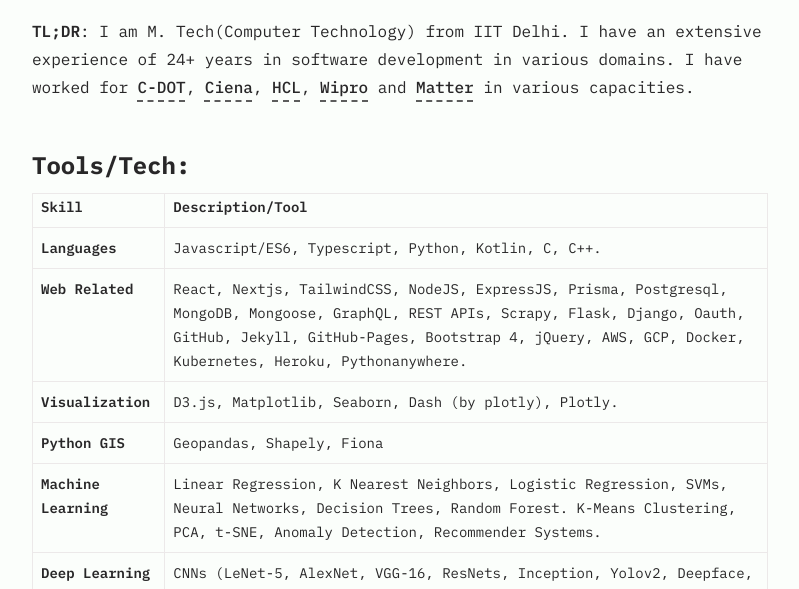
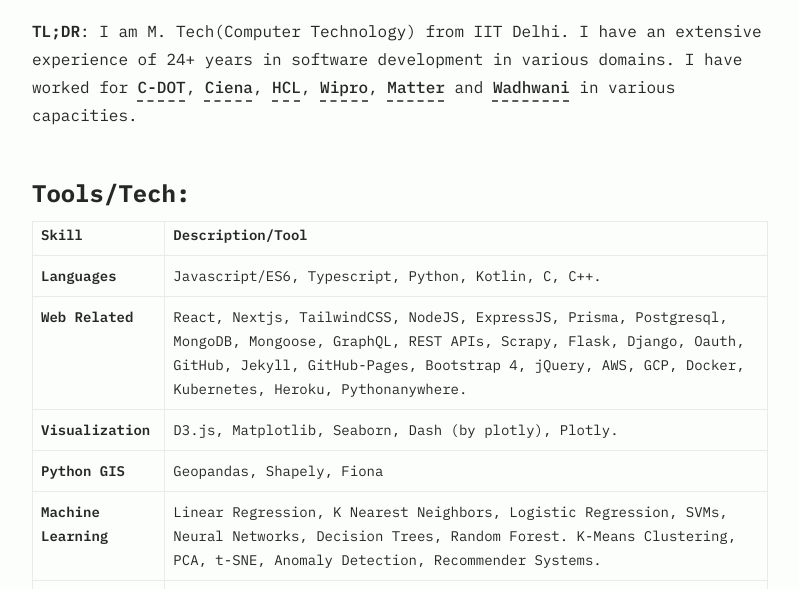
Before and after one commit to saurabhp75/saurabhp75.github.io, an Astro site: page /about in a window 1280 px wide. Shown: the part 204-793 px from the top of the page, without its empty margins (240-1039 px from the left). Built offline with nearby package versions, Linux system fonts and the light colour scheme; Astro itself is replaced by a stand-in of ours.

Commit message:
Update notes

```diff
--- a/src/pages/about.md
+++ b/src/pages/about.md
@@ -3,7 +3,7 @@
 title: "About"
 ---
 
-**TL;DR**: I am M. Tech(Computer Technology) from IIT Delhi. I have an extensive experience of 24+ years in software development in various domains. I have worked for [C-DOT](http://www.cdot.in/cdotweb/web/home.php), [Ciena](https://www.ciena.in/), [HCL](https://www.hcltech.com/), [Wipro](https://www.wipro.com/en-IN/) and [Matter](https://matter.in/) in various capacities.
+**TL;DR**: I am M. Tech(Computer Technology) from IIT Delhi. I have an extensive experience of 24+ years in software development in various domains. I have worked for [C-DOT](http://www.cdot.in/cdotweb/web/home.php), [Ciena](https://www.ciena.in/), [HCL](https://www.hcltech.com/), [Wipro](https://www.wipro.com/en-IN/), [Matter](https://matter.in/) and [Wadhwani](https://www.wfglobal.org/) in various capacities.
 
 ## Tools/Tech:
 
```
Also changed, not shown: src/pages/index.astro (+15 -2 lines).
